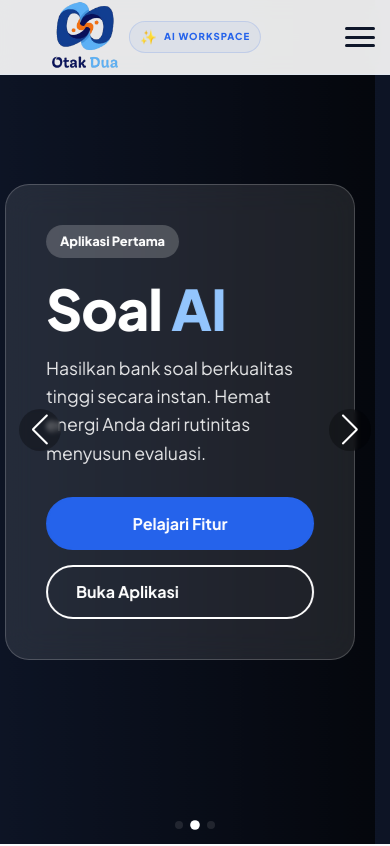
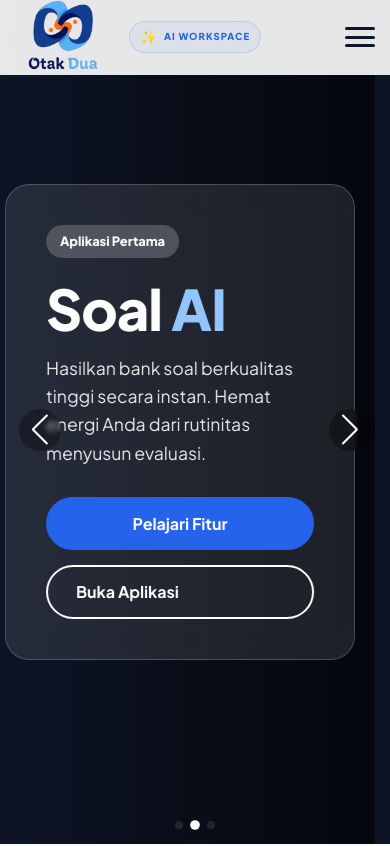
Before and after one commit to HafizyCorporate/Otak-dua, a plain HTML site: page index.html in a window 390 px wide. Shown: the top 846 px of the page. Drawn offline with nearby package versions, Linux system fonts and the light colour scheme.

Commit message:
Update style.css

```diff
--- a/style.css
+++ b/style.css
@@ -305,7 +305,7 @@
 
     /* Penyesuaian Navbar agar tidak bertabrakan dengan Logo yang besar */
     .navbar { padding: 0 15px; }
-    .logo { margin-left: -5px; }
+    .logo { margin-left: -30px; }
 
     /* Mengatur ukuran ornamen tengah agar muat di layar sempit */
     .nav-ornament {
```
